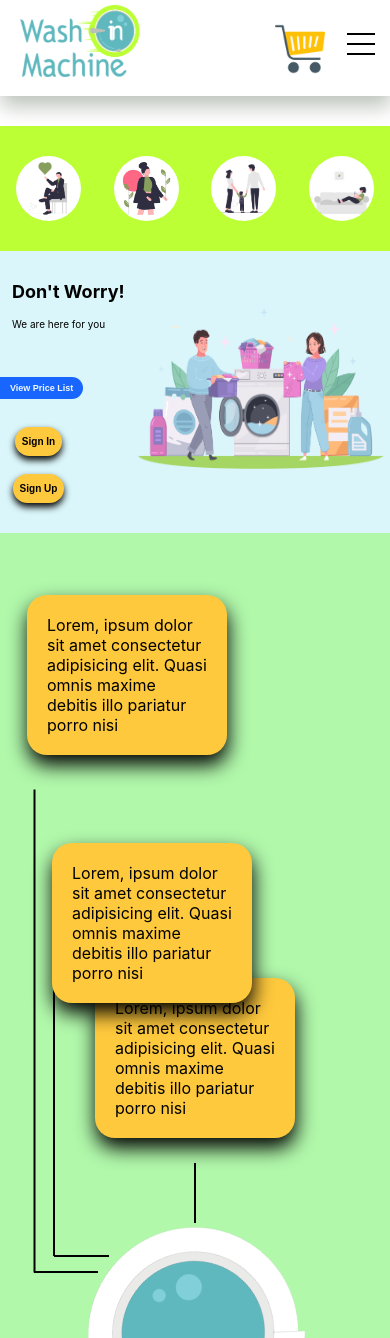
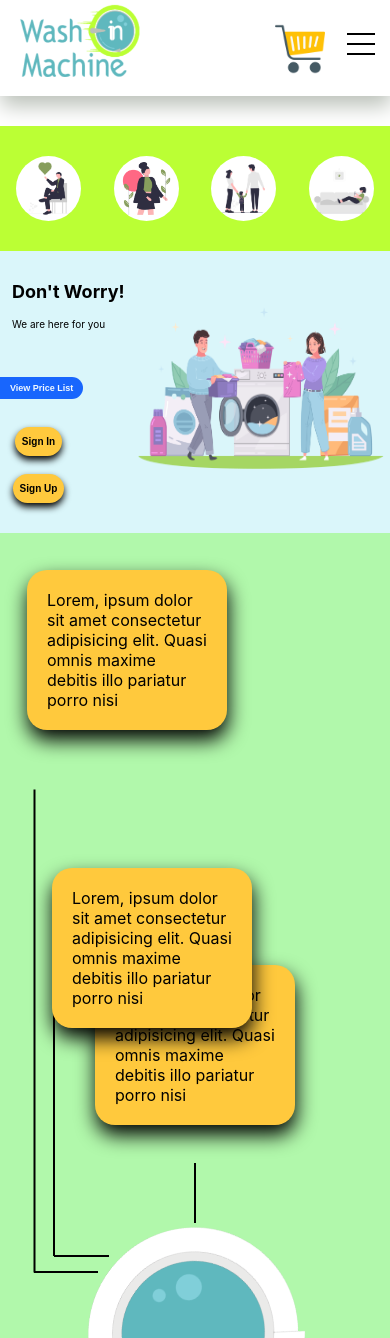
Before and after one commit to Mizanur2001/washinmachine, a React (Create React App) app: page / in a window 390 px wide. Shown: the top 1338 px of the page. Built offline with nearby package versions, Linux system fonts and the light colour scheme.

Commit message:
fix some design

```diff
--- a/src/components/css/BenefitsWM.css
+++ b/src/components/css/BenefitsWM.css
@@ -258,7 +258,16 @@
     }
 
     .cont6 {
-        top: -989px;
+        top: -964px;
+    }
+
+    .cont1 {
+        top: -105px;
+        right: 68px;
+    }
+
+    .cont2 {
+        top: 130px;
     }
 
     .cont3 {
```
